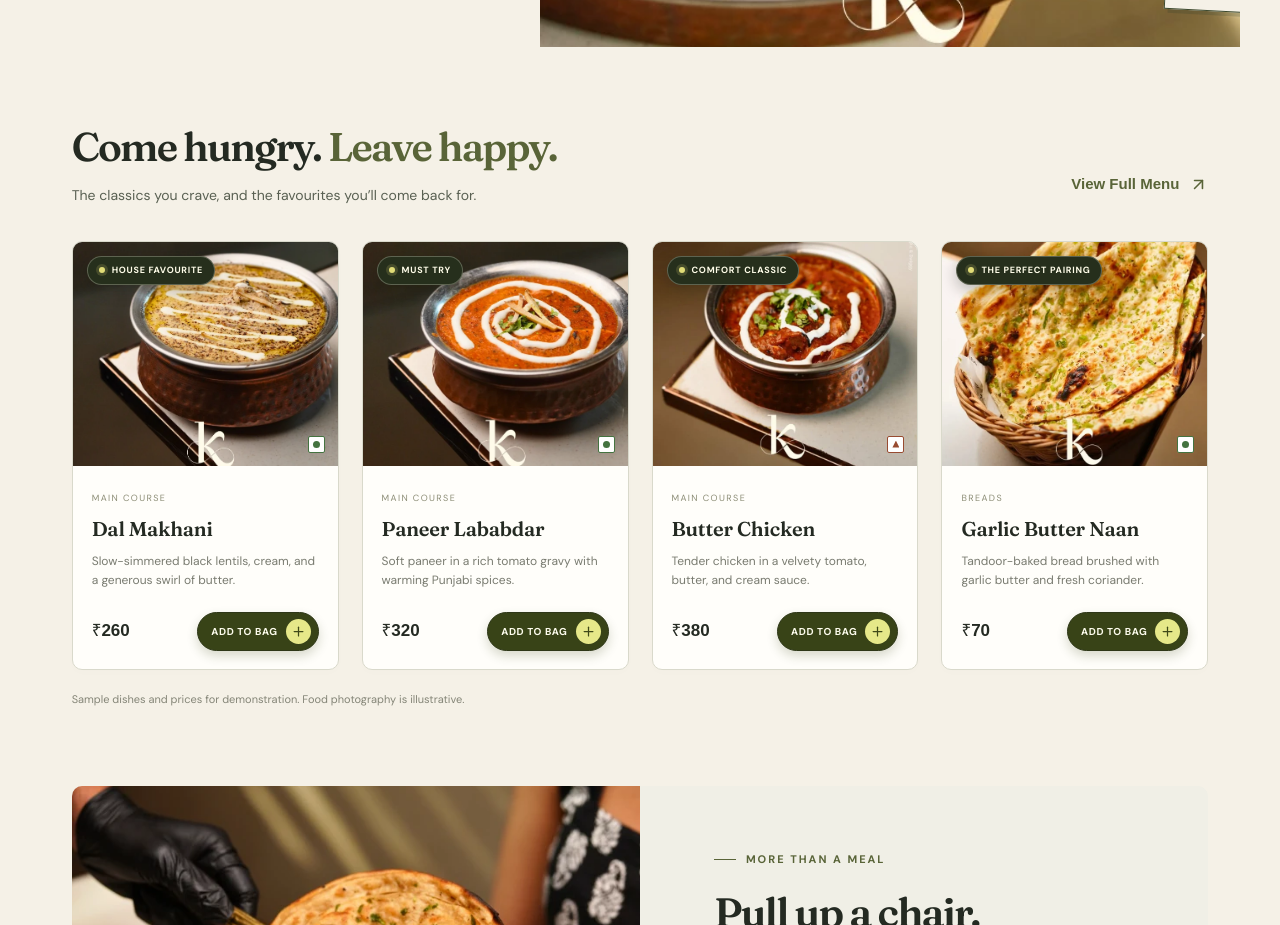
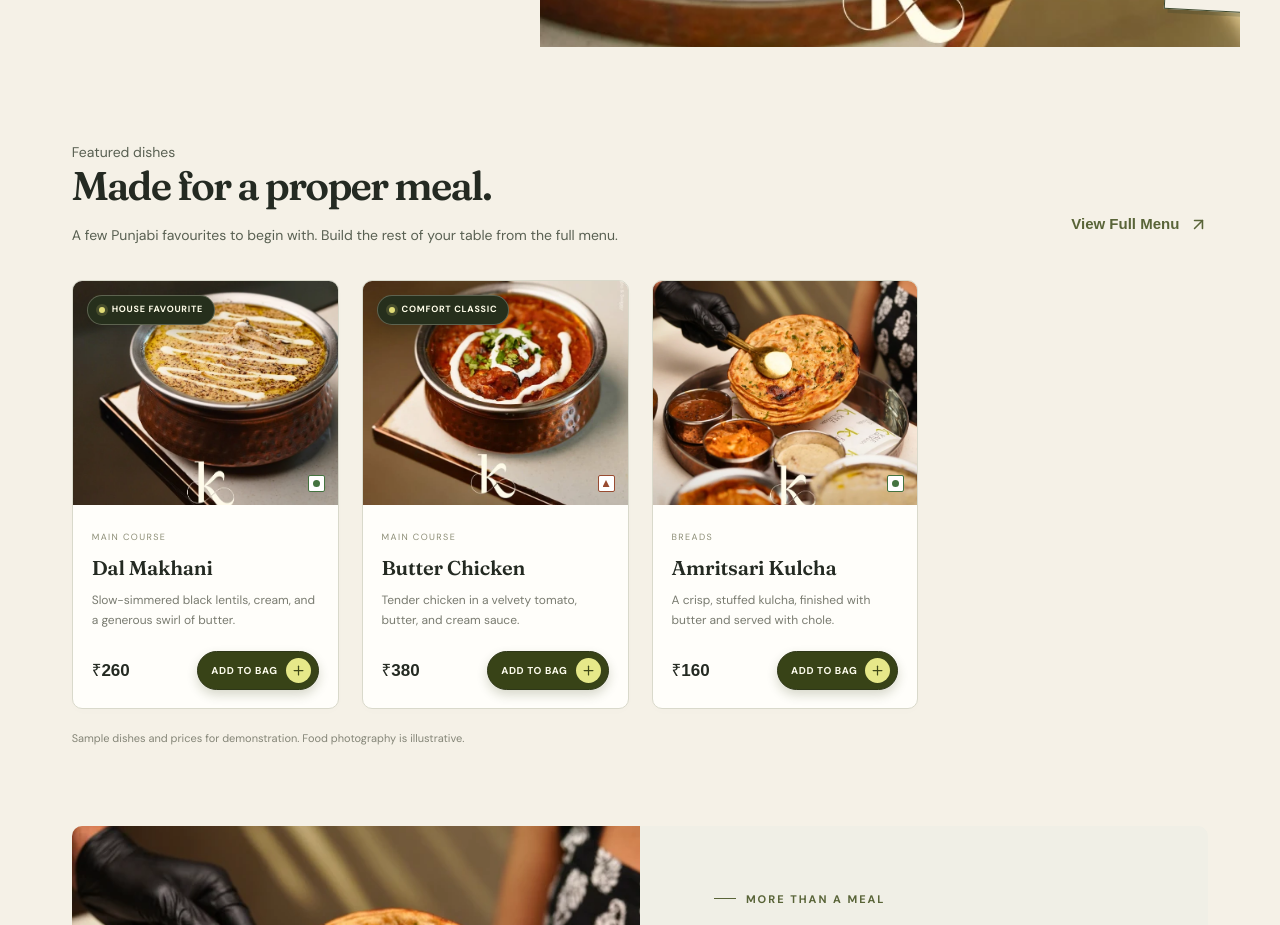
Before and after one commit to PRABHMANNAT/Freelance-Restaurant-with-Payment-Gateway, a React (Vite) app: page / in a window 1280 px wide. Shown: the part 800-1725 px from the top of the page. Built offline with nearby package versions, Linux system fonts and the light colour scheme; a web font is replaced by a local one.

Commit message:
Curate three featured Punjabi dishes

```diff
--- a/src/main.jsx
+++ b/src/main.jsx
@@ -375,22 +375,22 @@ function Home(props) {
           </div>
         </div>
       </section>
-      <section className="section favourites">
+      <section className="section favourites home-featured">
         <div className="section-heading">
           <div>
-            <h2>
-              Come hungry. <em>Leave happy.</em>
-            </h2>
+            <p className="section-label">Featured dishes</p>
+            <h2>Made for a proper meal.</h2>
             <p>
-              The classics you crave, and the favourites you’ll come back for.
+              A few Punjabi favourites to begin with. Build the rest of your
+              table from the full menu.
             </p>
           </div>
           <button className="text-button" onClick={() => navigate("menu")}>
             View Full Menu <ArrowUpRight size={19} />
           </button>
         </div>
-        <div className="food-grid">
-          {menu.slice(0, 4).map((d) => (
+        <div className="food-grid featured-grid">
+          {menu.filter((d) => ["dal", "chicken", "kulcha"].includes(d.id)).map((d) => (
             <FoodCard key={d.id} dish={d} {...props} />
           ))}
         </div>
```
